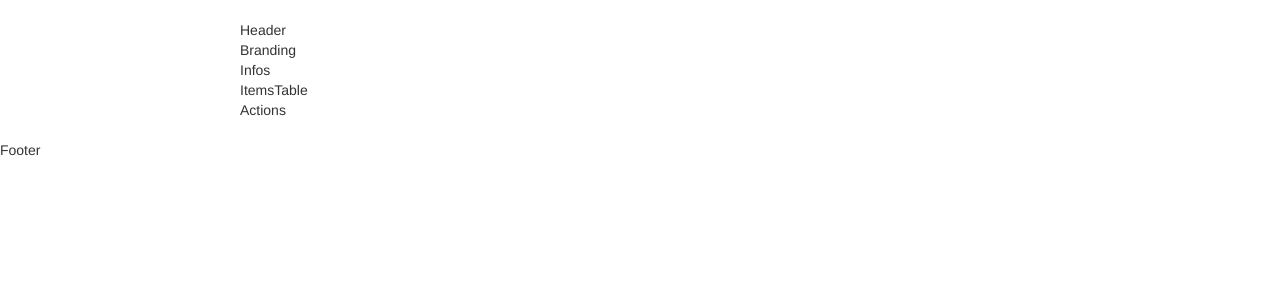
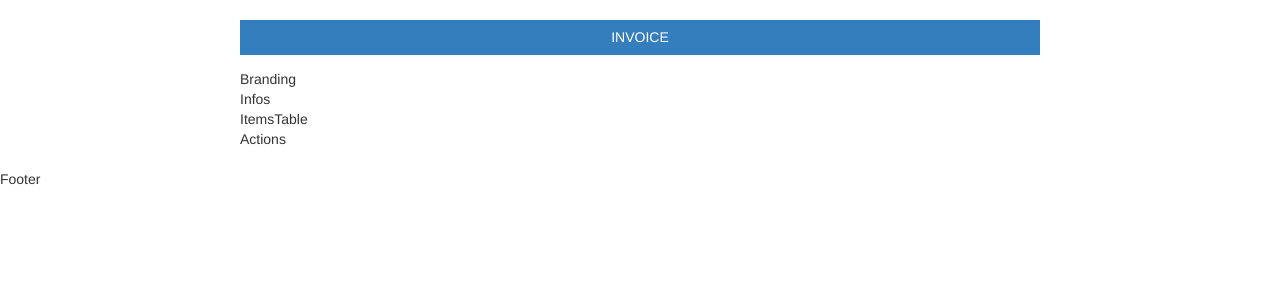
Before and after one commit to LucasMorettoRodrigues/invoiceReactApp, a React app: page / in a window 1280 px wide. Shown: the top 300 px of the page. Built offline with nearby package versions, Linux system fonts and the light colour scheme.

Commit message:
update Header

```diff
--- a/src/components/invoice/header/Header.tsx
+++ b/src/components/invoice/header/Header.tsx
@@ -1,7 +1,18 @@
-import React from 'react'
+import styled from "styled-components"
+
+const SHeader = styled.div`
+  background-color: #357EBD;
+  color: #FFF;
+  padding: 0 14px;
+  margin-bottom: 1em;
+  text-align: center;
+  line-height: 2.5em;
+`
 
 export const Header = () => {
     return (
-        <div>Header</div>
+        <SHeader>
+            INVOICE
+        </SHeader>
     )
 }
```
